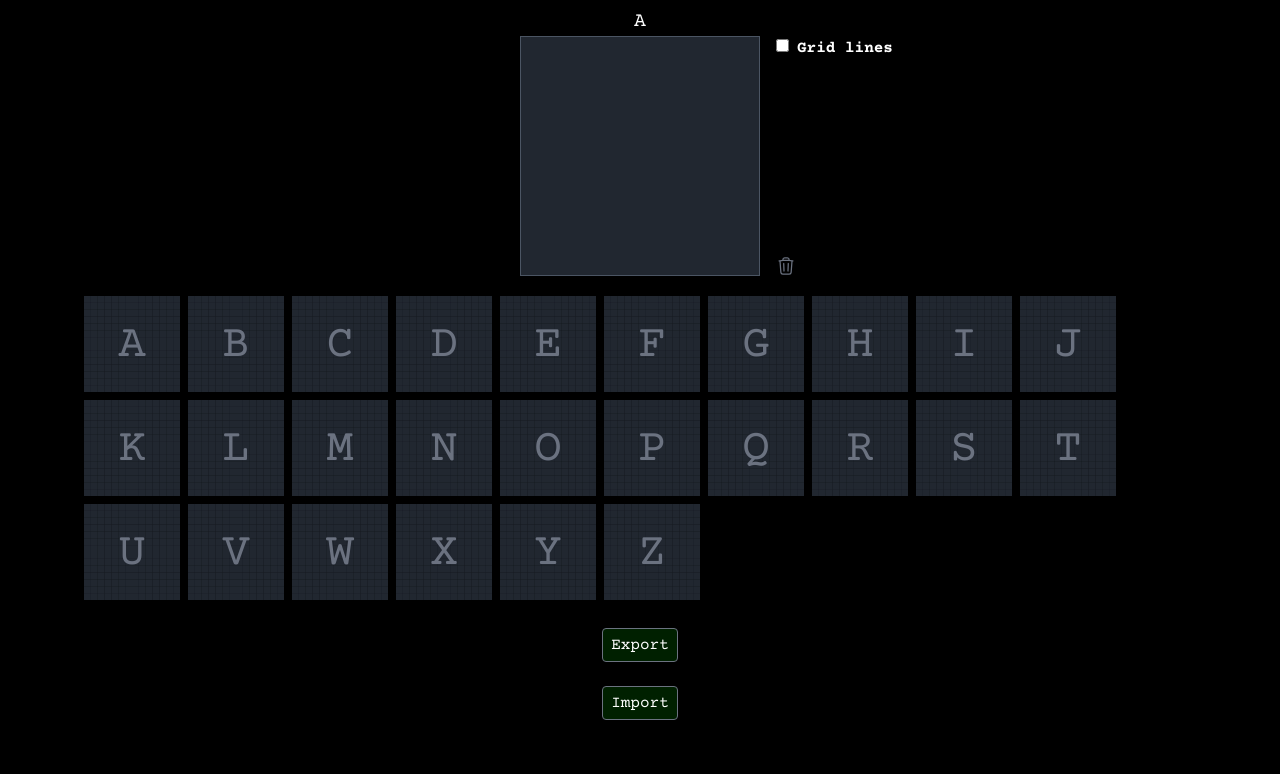
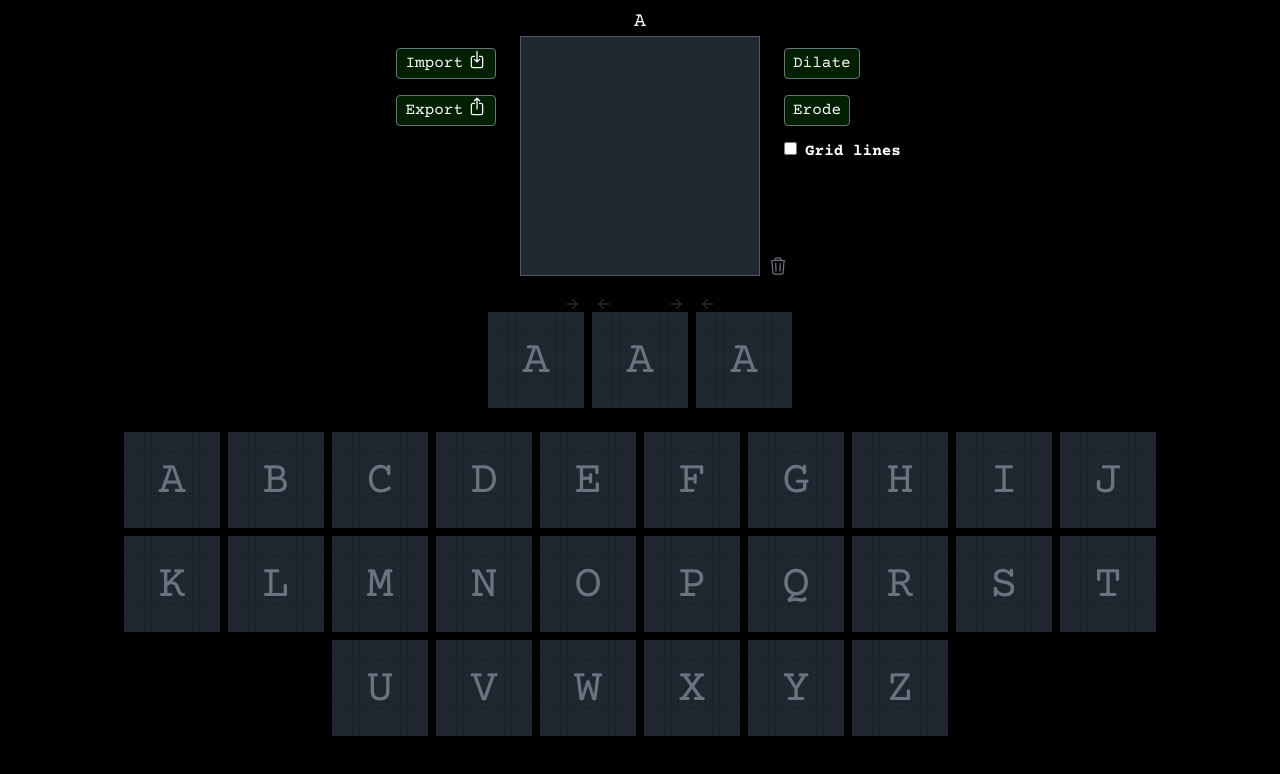
Before and after one commit to SivanDuijn/triplet-designer, a Next.js app: page /font-designer in a window 1280 px wide. Shown: the top 774 px of the page. Built offline with nearby package versions, Linux system fonts and the light colour scheme.

Commit message:
add three versions for each letter and add erosion button

```diff
--- a/src/components/FontCharacterEditor.tsx
+++ b/src/components/FontCharacterEditor.tsx
@@ -1,6 +1,8 @@
 import { TrashIcon } from "@heroicons/react/24/outline";
 import clsx from "clsx";
 import { memo, useEffect, useRef, useState } from "react";
+import { dilate, erode } from "src/lib/morphOperations";
+import Button from "./atoms/Button";
 import { MemoizedSVGPixelCell } from "./SVGPixelCell";
 
 export type FontCharacterEditorProps = {
@@ -22,16 +24,14 @@ export function FontCharacterEditor(props: FontCharacterEditorProps) {
     const mouseIsDownEditing = useRef<boolean>(false);
 
     return (
-        <div>
+        <>
+            <div className={clsx("w-60", "relative")}>
                 <p className={clsx("text-xl", "text-center")}>{props.characterName}</p>
-            <div className={clsx("grid", "grid-cols-3")}>
-                <div />
-                <div className={clsx("w-60", "border", "border-gray-600")}>
                 <svg
                     viewBox="0 0 100 100"
                     preserveAspectRatio="xMidYMid slice"
                     role="img"
-                        className={clsx("hover:cursor-pointer")}
+                    className={clsx("hover:cursor-pointer", "border", "border-gray-600")}
                     onMouseUp={() => props.onUpdate()}
                     onMouseLeave={(e) => e.buttons == 1 && props.onUpdate()}
                 >
@@ -88,18 +88,7 @@ export function FontCharacterEditor(props: FontCharacterEditorProps) {
                                 );
                             })}
                 </svg>
-                </div>
-                <div className={clsx("ml-4", "relative")}>
-                    <input
-                        type="checkbox"
-                        id="gridLines"
-                        onChange={(e) => setShowGridLines(e.currentTarget.checked)}
-                        checked={showGridLines}
-                    />
-                    <label htmlFor="gridLines" className={clsx("ml-2", "font-bold")}>
-                        Grid lines
-                    </label>
-                    <div className={clsx("absolute", "left-0", "bottom-0")}>
+                <div className={clsx("absolute", "-right-7", "bottom-0")}>
                     <TrashIcon
                         className={clsx(
                             "w-5",
@@ -116,7 +105,34 @@ export function FontCharacterEditor(props: FontCharacterEditorProps) {
                     />
                 </div>
             </div>
+            <div className={clsx("mt-6", "ml-6")}>
+                <Button
+                    label="Dilate"
+                    onClick={() => {
+                        dilate(character);
+                        setCharacter([...character]);
+                        props.onUpdate();
+                    }}
+                />
+                <Button
+                    label="Erode"
+                    onClick={() => {
+                        erode(character);
+                        setCharacter([...character]);
+                        props.onUpdate();
+                    }}
+                />
+                <input
+                    type="checkbox"
+                    id="gridLines"
+                    onChange={(e) => setShowGridLines(e.currentTarget.checked)}
+                    checked={showGridLines}
+                    className={clsx("mt-4")}
+                />
+                <label htmlFor="gridLines" className={clsx("ml-2", "font-bold")}>
+                    Grid lines
+                </label>
             </div>
-        </div>
+        </>
     );
 }
--- /dev/null
+++ b/src/components/atoms/Button.tsx
@@ -0,0 +1,34 @@
+import { UsersIcon } from "@heroicons/react/24/outline";
+import clsx from "clsx";
+
+export type ButtonProps = {
+    label: string;
+    icon?: React.FC<Parameters<typeof UsersIcon>[0]>;
+    onClick?: () => void;
+    className?: string;
+};
+
+export default function Button(props: ButtonProps) {
+    return (
+        <button
+            className={clsx(
+                "flex",
+                "mt-4",
+                "px-2",
+                "py-[0.15rem]",
+                "rounded",
+                "bg-[#002000]",
+                "hover:bg-[#001900]",
+                "active:bg-[#002300]",
+                "hover:text-gray-200",
+                "border",
+                "border-gray-500",
+                props.className,
+            )}
+            onClick={props.onClick}
+        >
+            {props.label}
+            {props.icon && <props.icon className={clsx("w-5", "ml-1", "-translate-y-[0.1rem]")} />}
+        </button>
+    );
+}
--- /dev/null
+++ b/src/lib/morphOperations.ts
@@ -0,0 +1,86 @@
+const squareKernel = [
+    [-1, -1],
+    [-1, 0],
+    [-1, 1],
+    [0, -1],
+    // [0, 0],
+    [0, 1],
+    [1, -1],
+    [1, 0],
+    [1, 1],
+];
+
+const plusKernel = [
+    [-1, 0],
+    [0, -1],
+    // [0, 0],
+    [0, 1],
+    [1, 0],
+];
+
+export function erode(grid: number[][]) {
+    const result: number[][] = [];
+    const kernel = plusKernel;
+
+    for (let i = 0; i < grid.length; i++) {
+        const row: number[] = [];
+
+        for (let j = 0; j < grid.length; j++) {
+            if (grid[i][j]) {
+                let allNeighborsOn = true;
+                for (const [di, dj] of kernel) {
+                    const newI = i + di;
+                    const newJ = j + dj;
+                    if (
+                        newI >= 0 &&
+                        newI < grid.length &&
+                        newJ >= 0 &&
+                        newJ < grid.length &&
+                        grid[newI][newJ] === 0
+                    ) {
+                        allNeighborsOn = false;
+                        break;
+                    }
+                }
+                row.push(allNeighborsOn ? 1 : 0);
+            } else row.push(0);
+        }
+        result.push(row);
+    }
+
+    for (let i = 0; i < grid.length; i++) grid[i] = result[i];
+}
+
+export function dilate(grid: number[][]) {
+    const result: number[][] = [];
+    const kernel = plusKernel;
+
+    for (let i = 0; i < grid.length; i++) {
+        const row: number[] = [];
+
+        for (let j = 0; j < grid.length; j++) {
+            if (grid[i][j]) row.push(1);
+            else {
+                let neighborIsOn = false;
+                for (const [di, dj] of kernel) {
+                    const newI = i + di;
+                    const newJ = j + dj;
+                    if (
+                        newI >= 0 &&
+                        newI < grid.length &&
+                        newJ >= 0 &&
+                        newJ < grid.length &&
+                        grid[newI][newJ] !== 0
+                    ) {
+                        neighborIsOn = true;
+                        break;
+                    }
+                }
+                row.push(neighborIsOn ? 1 : 0);
+            }
+        }
+        result.push(row);
+    }
+
+    for (let i = 0; i < grid.length; i++) grid[i] = result[i];
+}
--- a/src/pages/font-designer.tsx
+++ b/src/pages/font-designer.tsx
@@ -1,6 +1,13 @@
+import {
+    ArrowDownOnSquareIcon,
+    ArrowSmallLeftIcon,
+    ArrowSmallRightIcon,
+    ArrowUpOnSquareIcon,
+} from "@heroicons/react/24/outline";
 import clsx from "clsx";
 import Head from "next/head";
 import { useCallback, useRef, useState } from "react";
+import Button from "src/components/atoms/Button";
 import { MemoizedFontCharacterEditor } from "src/components/FontCharacterEditor";
 import { MemoizedFontCharacterViewer } from "src/components/FontCharacterViewer";
 
@@ -9,13 +16,14 @@ const gridSize = 14;
 export default function FontDesigner() {
     const [characters, setCharacters] = useState(createEmptyFont());
     const [selectedCharacter, setSelectedCharacter] = useState<PossibleCharacters>("A");
+    const [selectedVersion, setSelectedVersion] = useState(0);
 
     const onCharacterUpdate = useCallback(() => {
-        setCharacters({
-            ...characters,
-            [selectedCharacter]: [...characters[selectedCharacter]],
-        });
-    }, [selectedCharacter, characters]);
+        characters[selectedCharacter][selectedVersion] = [
+            ...characters[selectedCharacter][selectedVersion],
+        ];
+        setCharacters({ ...characters });
+    }, [characters, selectedCharacter, selectedVersion]);
 
     const exportCharacters = useCallback(() => {
         const jsonString = `data:text/json;chatset=utf-8,${encodeURIComponent(
@@ -53,13 +61,96 @@ export default function FontDesigner() {
                 <title>Font Designer</title>
             </Head>
             <div className={clsx("flex", "flex-col", "items-center", "max-w-[70rem]")}>
-                <MemoizedFontCharacterEditor
-                    gridSize={gridSize}
-                    characterName={selectedCharacter}
-                    character={characters[selectedCharacter]}
-                    onUpdate={onCharacterUpdate}
-                />
-                <div className={clsx("flex", "flex-wrap", "mt-4")}>
+                <div className={clsx("grid", "grid-cols-3")}>
+                    <div>
+                        <div className={clsx("mt-6", "mr-6", "float-right")}>
+                            <input
+                                type="file"
+                                id="file"
+                                ref={importInputRef}
+                                style={{ display: "none" }}
+                                accept="application/JSON"
+                                onChange={importCharacters}
+                            />
+                            <Button
+                                label="Import"
+                                icon={ArrowDownOnSquareIcon}
+                                onClick={importButtonClicked}
+                            />
+                            <Button
+                                label="Export"
+                                icon={ArrowUpOnSquareIcon}
+                                onClick={exportCharacters}
+                            />
+                        </div>
+                    </div>
+                    <MemoizedFontCharacterEditor
+                        gridSize={gridSize}
+                        characterName={selectedCharacter}
+                        character={characters[selectedCharacter][selectedVersion]}
+                        onUpdate={onCharacterUpdate}
+                    />
+                </div>
+                <div className={clsx("mt-8", "flex")}>
+                    {characters[selectedCharacter].map((c, i) => (
+                        <div key={selectedCharacter + i} className="relative">
+                            {i < characters[selectedCharacter].length - 1 && (
+                                <ArrowSmallRightIcon
+                                    title="Copy this character to the right"
+                                    className={clsx(
+                                        "w-4",
+                                        "absolute",
+                                        "-top-3",
+                                        "right-2",
+                                        "text-gray-700",
+                                        "hover:text-gray-300",
+                                        "hover:cursor-pointer",
+                                    )}
+                                    onClick={() => {
+                                        // Copy this character to the right
+                                        const rightC = characters[selectedCharacter][i + 1];
+                                        for (let x = 0; x < c.length; x++)
+                                            for (let y = 0; y < c.length; y++)
+                                                rightC[x][y] = c[x][y];
+                                        characters[selectedCharacter][i + 1] = [...rightC];
+                                        setCharacters({ ...characters });
+                                    }}
+                                />
+                            )}
+                            {i > 0 && (
+                                <ArrowSmallLeftIcon
+                                    title="Copy this character to the left"
+                                    className={clsx(
+                                        "w-4",
+                                        "absolute",
+                                        "-top-3",
+                                        "left-2",
+                                        "text-gray-700",
+                                        "hover:text-gray-300",
+                                        "hover:cursor-pointer",
+                                    )}
+                                    onClick={() => {
+                                        // Copy this character to the left
+                                        const leftC = characters[selectedCharacter][i - 1];
+                                        for (let x = 0; x < c.length; x++)
+                                            for (let y = 0; y < c.length; y++)
+                                                leftC[x][y] = c[x][y];
+                                        characters[selectedCharacter][i - 1] = [...leftC];
+                                        setCharacters({ ...characters });
+                                    }}
+                                />
+                            )}
+                            <div onClick={() => setSelectedVersion(i)}>
+                                <MemoizedFontCharacterViewer
+                                    placeholder={selectedCharacter}
+                                    className={clsx("w-24", "m-1", "cursor-pointer")}
+                                    character={c}
+                                />
+                            </div>
+                        </div>
+                    ))}
+                </div>
+                <div className={clsx("flex", "flex-wrap", "mt-4", "justify-center")}>
                     {Object.entries(characters).map(([cn, c]) => (
                         <div
                             key={cn}
@@ -68,51 +159,11 @@ export default function FontDesigner() {
                             <MemoizedFontCharacterViewer
                                 placeholder={cn}
                                 className={clsx("w-24", "m-1", "cursor-pointer")}
-                                character={c}
+                                character={c[selectedVersion]}
                             />
                         </div>
                     ))}
                 </div>
-                <button
-                    className={clsx(
-                        "mt-6",
-                        "px-2",
-                        "py-1",
-                        "rounded",
-                        "bg-[#002000]",
-                        "hover:bg-[#003000]",
-                        "active:bg-[#004000]",
-                        "border",
-                        "border-gray-500",
-                    )}
-                    onClick={exportCharacters}
-                >
-                    Export
-                </button>
-                <input
-                    type="file"
-                    id="file"
-                    ref={importInputRef}
-                    style={{ display: "none" }}
-                    accept="application/JSON"
-                    onChange={importCharacters}
-                />
-                <button
-                    className={clsx(
-                        "mt-6",
-                        "px-2",
-                        "py-1",
-                        "rounded",
-                        "bg-[#002000]",
-                        "hover:bg-[#003000]",
-                        "active:bg-[#004000]",
-                        "border",
-                        "border-gray-500",
-                    )}
-                    onClick={importButtonClicked}
-                >
-                    Import
-                </button>
             </div>
         </div>
     );
@@ -153,30 +204,30 @@ const allCharacters = [
 type PossibleCharacters = typeof allCharacters[number];
 
 const createEmptyFont = () => ({
-    A: emptyCharacter(),
-    B: emptyCharacter(),
-    C: emptyCharacter(),
-    D: emptyCharacter(),
-    E: emptyCharacter(),
-    F: emptyCharacter(),
-    G: emptyCharacter(),
-    H: emptyCharacter(),
-    I: emptyCharacter(),
-    J: emptyCharacter(),
-    K: emptyCharacter(),
-    L: emptyCharacter(),
-    M: emptyCharacter(),
-    N: emptyCharacter(),
-    O: emptyCharacter(),
-    P: emptyCharacter(),
-    Q: emptyCharacter(),
-    R: emptyCharacter(),
-    S: emptyCharacter(),
-    T: emptyCharacter(),
-    U: emptyCharacter(),
-    V: emptyCharacter(),
-    W: emptyCharacter(),
-    X: emptyCharacter(),
-    Y: emptyCharacter(),
-    Z: emptyCharacter(),
+    A: [emptyCharacter(), emptyCharacter(), emptyCharacter()],
+    B: [emptyCharacter(), emptyCharacter(), emptyCharacter()],
+    C: [emptyCharacter(), emptyCharacter(), emptyCharacter()],
+    D: [emptyCharacter(), emptyCharacter(), emptyCharacter()],
+    E: [emptyCharacter(), emptyCharacter(), emptyCharacter()],
+    F: [emptyCharacter(), emptyCharacter(), emptyCharacter()],
+    G: [emptyCharacter(), emptyCharacter(), emptyCharacter()],
+    H: [emptyCharacter(), emptyCharacter(), emptyCharacter()],
+    I: [emptyCharacter(), emptyCharacter(), emptyCharacter()],
+    J: [emptyCharacter(), emptyCharacter(), emptyCharacter()],
+    K: [emptyCharacter(), emptyCharacter(), emptyCharacter()],
+    L: [emptyCharacter(), emptyCharacter(), emptyCharacter()],
+    M: [emptyCharacter(), emptyCharacter(), emptyCharacter()],
+    N: [emptyCharacter(), emptyCharacter(), emptyCharacter()],
+    O: [emptyCharacter(), emptyCharacter(), emptyCharacter()],
+    P: [emptyCharacter(), emptyCharacter(), emptyCharacter()],
+    Q: [emptyCharacter(), emptyCharacter(), emptyCharacter()],
+    R: [emptyCharacter(), emptyCharacter(), emptyCharacter()],
+    S: [emptyCharacter(), emptyCharacter(), emptyCharacter()],
+    T: [emptyCharacter(), emptyCharacter(), emptyCharacter()],
+    U: [emptyCharacter(), emptyCharacter(), emptyCharacter()],
+    V: [emptyCharacter(), emptyCharacter(), emptyCharacter()],
+    W: [emptyCharacter(), emptyCharacter(), emptyCharacter()],
+    X: [emptyCharacter(), emptyCharacter(), emptyCharacter()],
+    Y: [emptyCharacter(), emptyCharacter(), emptyCharacter()],
+    Z: [emptyCharacter(), emptyCharacter(), emptyCharacter()],
 });
```
Lines whose indentation alone changed are shown as unchanged.
